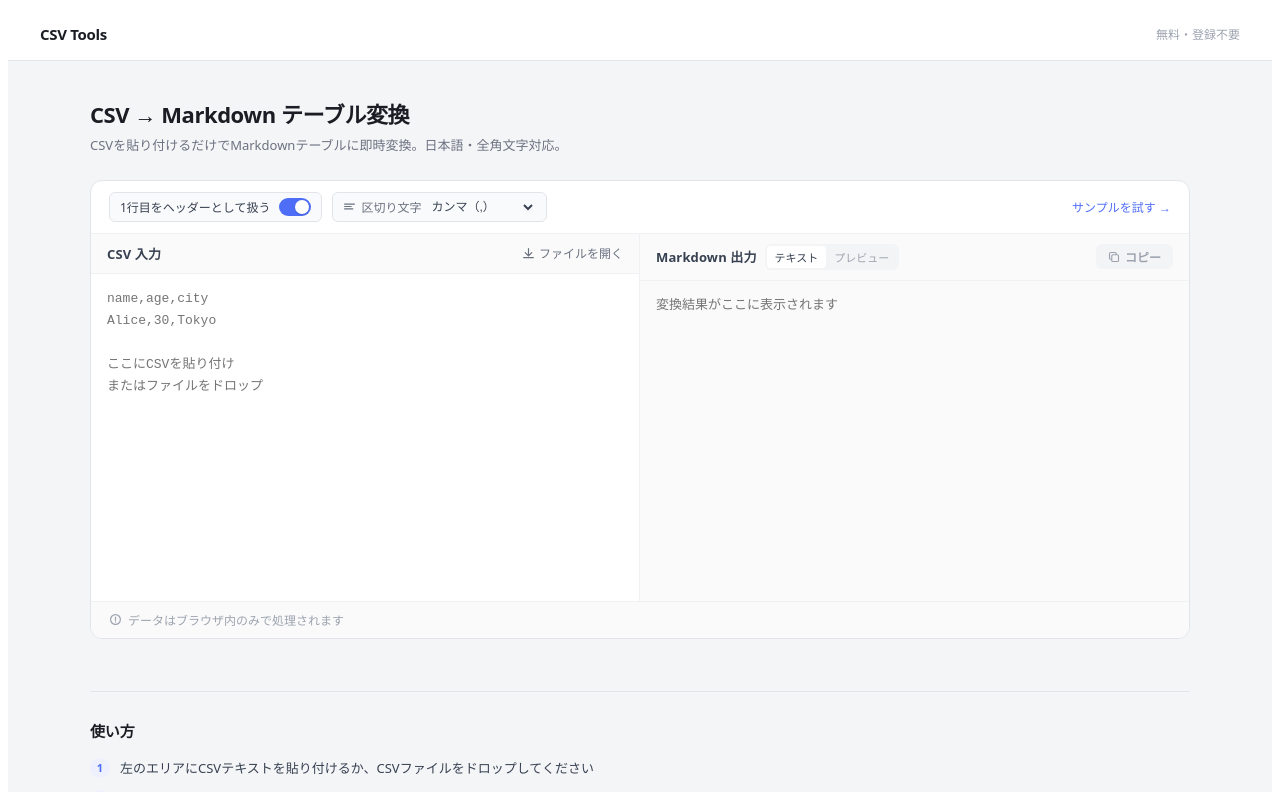
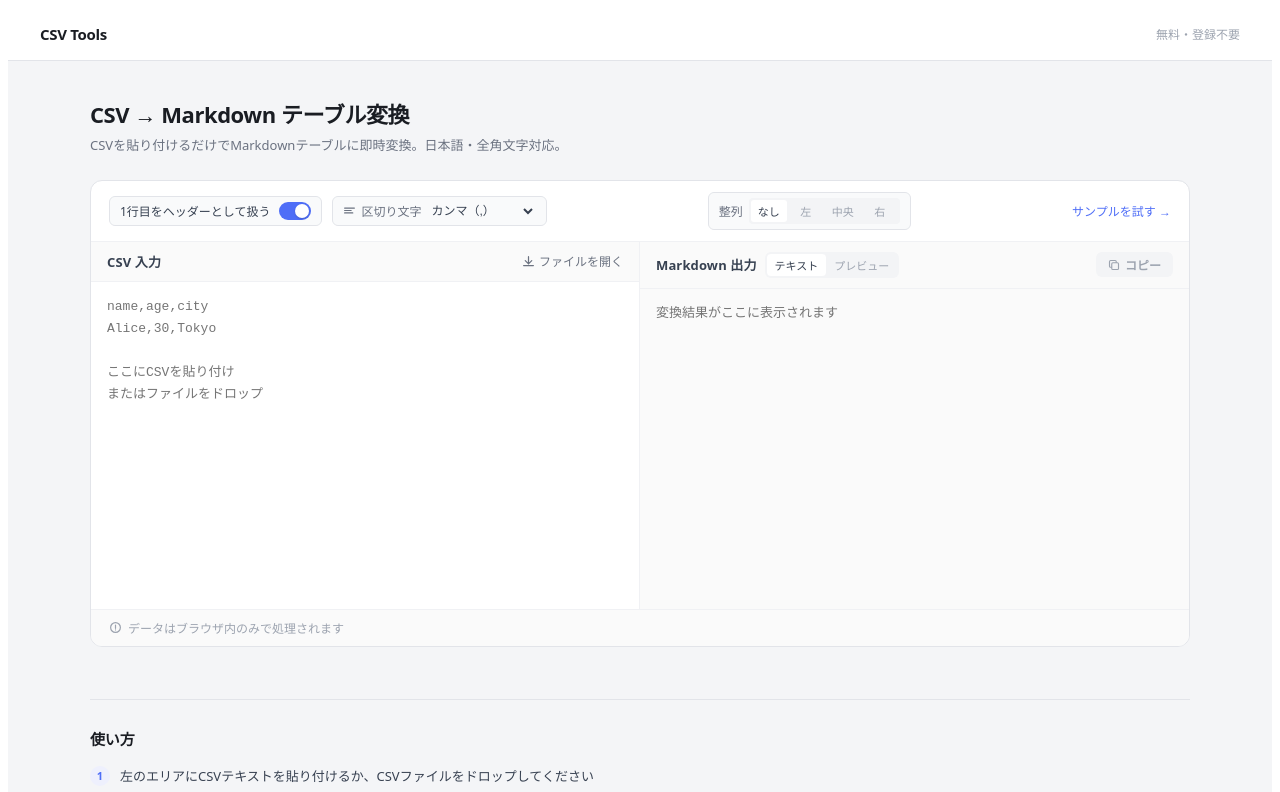
Before and after one commit to KouEgg/csv-to-markdown, a Next.js app: page / in a window 1280 px wide. Shown: the top 792 px of the page. Built offline with nearby package versions, Linux system fonts and the light colour scheme.

Commit message:
add Markdown alignment

```diff
--- a/app/globals.css
+++ b/app/globals.css
@@ -13,7 +13,6 @@
   background: #f3f4f6 !important;
   color: #374151 !important;
   font-weight: 600 !important;
-  text-align: left !important;
   padding: 7px 12px !important;
   border: 1px solid #e2e4e9 !important;
 }
--- a/app/lib/csvToMarkdown.js
+++ b/app/lib/csvToMarkdown.js
@@ -1,5 +1,5 @@
 export function csvToMarkdown(csvText, options = {}) {
-  const { hasHeader = true, delimiter = "," } = options;
+  const { hasHeader = true, delimiter = ",", alignment = "none" } = options;
 
   if (!csvText || csvText.trim() === "") {
     return "";
@@ -22,7 +22,12 @@ export function csvToMarkdown(csvText, options = {}) {
     : Array.from({ length: colCount }, (_, i) => `Column${i + 1}`);
 
   const body = hasHeader ? normalized.slice(1) : normalized;
-  const separator = header.map(() => "---");
+  const separator = header.map(() => {
+    if (alignment === "left") return ":---";
+    if (alignment === "center") return ":---:";
+    if (alignment === "right") return "---:";
+    return "---";
+  });
   const toRow = (cells) => `| ${cells.join(" | ")} |`;
 
   return [toRow(header), toRow(separator), ...body.map(toRow)].join("\n");
--- a/app/page.js
+++ b/app/page.js
@@ -26,9 +26,10 @@ export default function Home() {
   const [isDragging, setIsDragging] = useState(false);
   const [stats, setStats] = useState(null);
   const [showPreview, setShowPreview] = useState(false);
+  const [alignment, setAlignment] = useState("none");
   const isMobile = useWindowWidth() < 768;
 
-  const markdownOutput = csvToMarkdown(csvInput, { hasHeader, delimiter });
+  const markdownOutput = csvToMarkdown(csvInput, { hasHeader, delimiter, alignment });
 
   useEffect(() => {
     if (!csvInput.trim()) { setStats(null); return; }
@@ -105,6 +106,32 @@ export default function Home() {
                   <option value={"\t"}>タブ</option>
                   <option value=";">セミコロン（;）</option>
                 </select>
+              </div>
+            </div>
+
+            {/* 整列オプション */}
+            <div style={{ display: "flex", alignItems: "center", gap: "6px", padding: "5px 10px", borderRadius: "6px", border: "0.5px solid #e2e4e9", background: "#f9fafb" }}>
+              <span style={{ fontSize: "12px", color: "#6b7280" }}>整列</span>
+              <div style={{ display: "flex", background: "#f3f4f6", borderRadius: "4px", padding: "2px", gap: "1px" }}>
+                {[
+                  { value: "none", label: "なし" },
+                  { value: "left", label: "左" },
+                  { value: "center", label: "中央" },
+                  { value: "right", label: "右" },
+                ].map((opt) => (
+                  <button
+                    key={opt.value}
+                    onClick={() => setAlignment(opt.value)}
+                    style={{
+                      fontSize: "11px", width: "36px", padding: "3px 0", borderRadius: "3px", border: "none",
+                      cursor: "pointer", fontWeight: 500, transition: "all 0.15s", textAlign: "center",
+                      background: alignment === opt.value ? "#fff" : "transparent",
+                      color: alignment === opt.value ? "#374151" : "#9ca3af",
+                    }}
+                  >
+                    {opt.label}
+                  </button>
+                ))}
               </div>
             </div>
 
```
